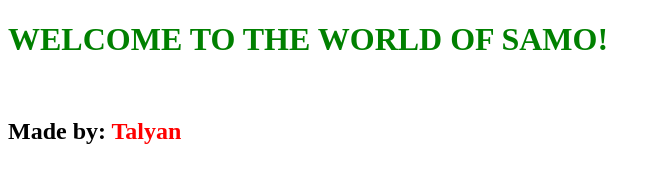
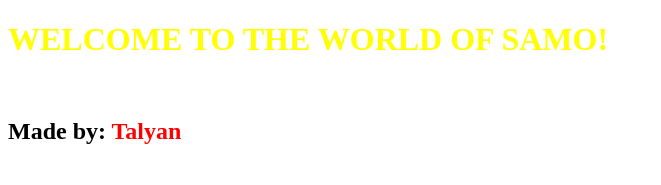
Before and after one commit to TolSahakyan777/ForJob2, a plain HTML site: page index.html in a window 1280 px wide. Shown: the whole page, without its empty margins (0-661 px from the left). Drawn offline with Linux system fonts and the light colour scheme.

Commit message:
Update index.html

```diff
--- a/index.html
+++ b/index.html
@@ -2,7 +2,7 @@
 <html>
 	<head><title>SAMO!</title></head>
 	<body>
-		<h1><font color="green">WELCOME TO THE WORLD OF SAMO!</font></h1><br>
+		<h1><font color="yellow">WELCOME TO THE WORLD OF SAMO!</font></h1><br>
 	      	<h2>Made by:<font color="red"> Talyan</h2><br>
 	</body>
 </html>
```
